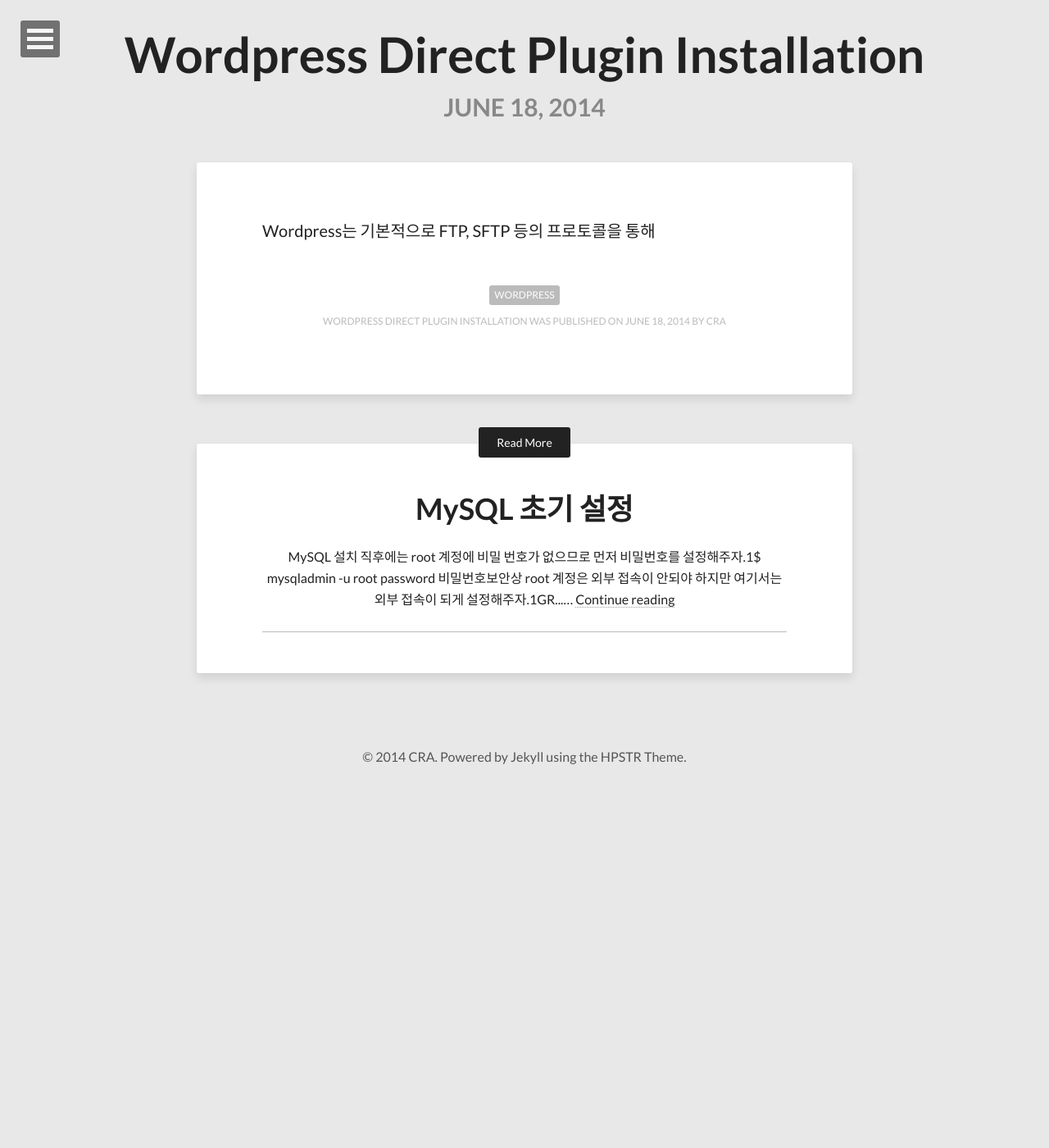
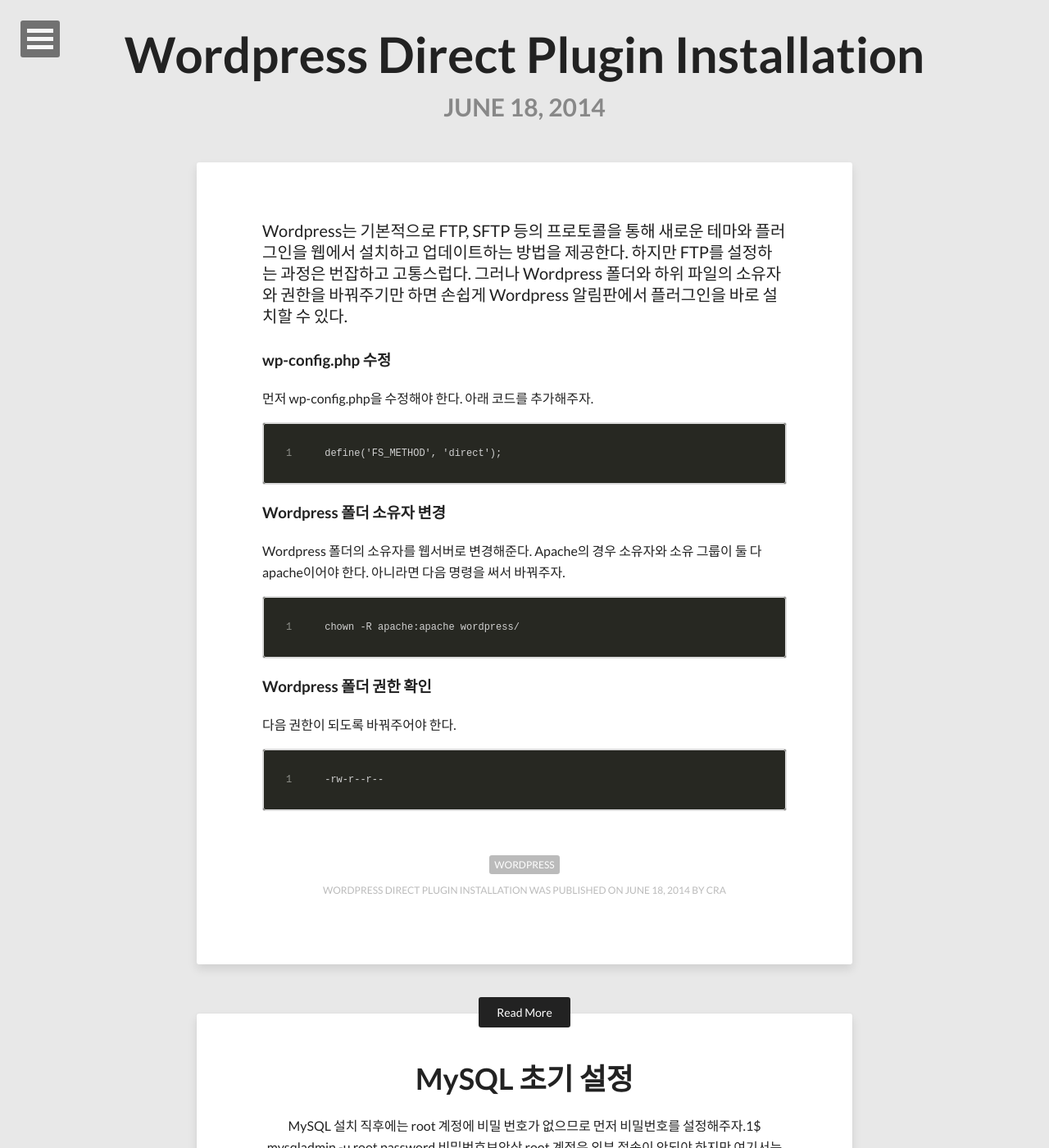
Before and after one commit to cra16/cra16.github.io, a Jekyll site: the page built from _posts/2014-06-18-Wordpress-Direct-Plugin-Installation.md, in a window 1280 px wide and 1400 px high. Shown: the whole window at 82% size. Built offline with Jekyll 4.4.1, drawn with Linux system fonts in a browser that asks for light colours; nearby versions of some CDN libraries; comment, search, counter and statistics services are not loaded.

Commit message:
Update post

````diff
--- a/_posts/2014-06-18-Wordpress-Direct-Plugin-Installation.md
+++ b/_posts/2014-06-18-Wordpress-Direct-Plugin-Installation.md
@@ -3,4 +3,29 @@
 title: Wordpress Direct Plugin Installation
 tags: Wordpress
 ---
-Wordpress는 기본적으로 FTP, SFTP 등의 프로토콜을 통해
+
+Wordpress는 기본적으로 FTP, SFTP 등의 프로토콜을 통해 새로운 테마와 플러그인을 웹에서 설치하고 업데이트하는 방법을 제공한다. 하지만 FTP를 설정하는 과정은 번잡하고 고통스럽다. 그러나 Wordpress 폴더와 하위 파일의 소유자와 권한을 바꿔주기만 하면 손쉽게 Wordpress 알림판에서 플러그인을 바로 설치할 수 있다.
+
+### wp-config.php 수정
+
+먼저 wp-config.php을 수정해야 한다. 아래 코드를 추가해주자.
+
+```
+define('FS_METHOD', 'direct');
+```
+
+### Wordpress 폴더 소유자 변경
+
+Wordpress 폴더의 소유자를 웹서버로 변경해준다. Apache의 경우 소유자와 소유 그룹이 둘 다 apache이어야 한다. 아니라면 다음 명령을 써서 바꿔주자.
+
+```
+chown -R apache:apache wordpress/
+```
+
+### Wordpress 폴더 권한 확인
+
+다음 권한이 되도록 바꿔주어야 한다.
+
+```
+-rw-r--r--
+```
````
